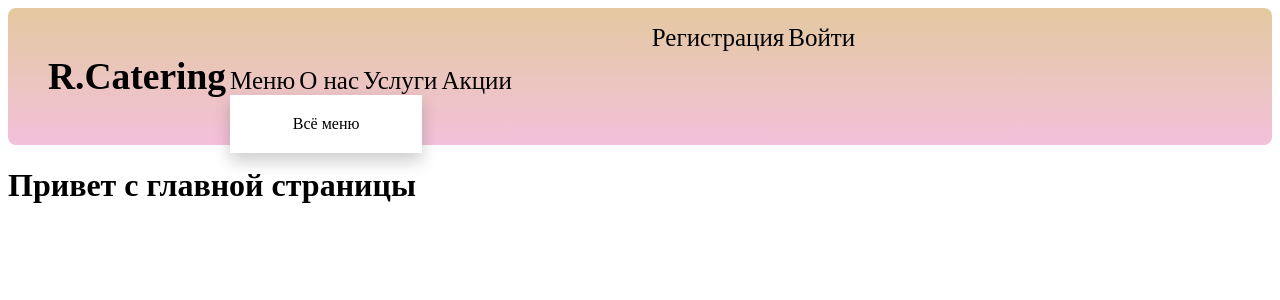
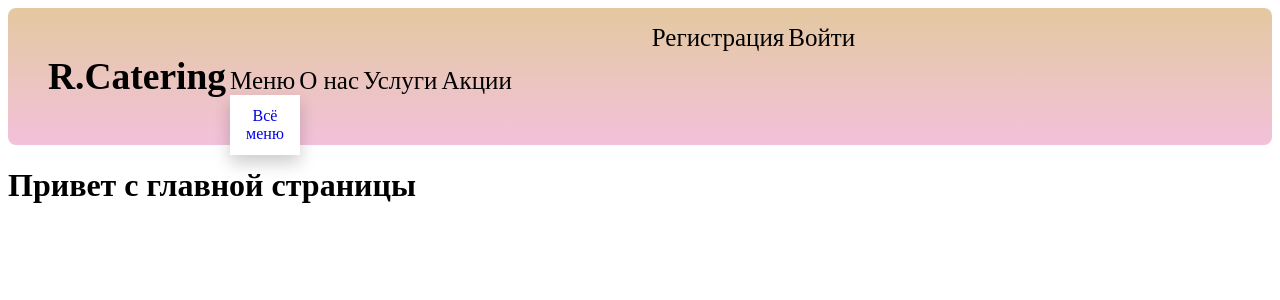
Before and after one commit to SimpleRoach/catering, a Django app: page / in a window 1280 px wide, after a click on "Меню". Shown: the top 300 px of the page. Run offline with Django 5.2, Linux system fonts and the light colour scheme.

Commit message:
Обновил base.css

```diff
--- a/static/css/base.css
+++ b/static/css/base.css
@@ -34,23 +34,27 @@ li{
     display: inline-block;
 }
 
+
+/*Всплывающее меню*/
+
 .dropdown-menu {
-    display: none; /* Скрыто по умолчанию */
+    display: none;
     position: absolute;
     background-color: white;
     box-shadow: 0 8px 16px rgba(0,0,0,0.2);
     z-index: 1;
-    min-width: 160px;
-    padding: 12px 16px;
 }
 
-.dropdown-menu .dropdown-item {
-    color: black;
+.dropdown-menu.show {
+    display: block;
+}
+
+.dropdown-item {
+    padding: 12px 16px;
     text-decoration: none;
     display: block;
-    padding: 8px 16px;
 }
 
-.dropdown-menu .dropdown-item:hover {
+.dropdown-item:hover {
     background-color: #ddd;
 }
```
